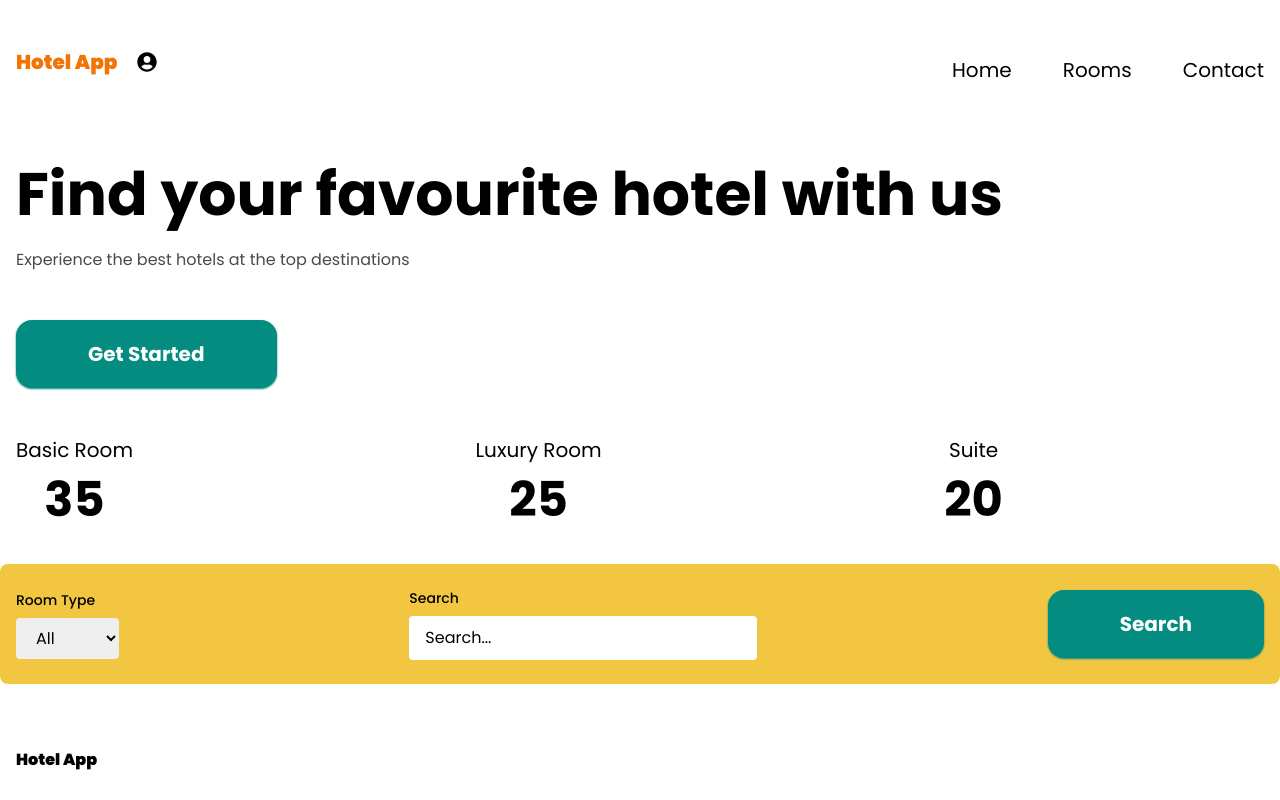
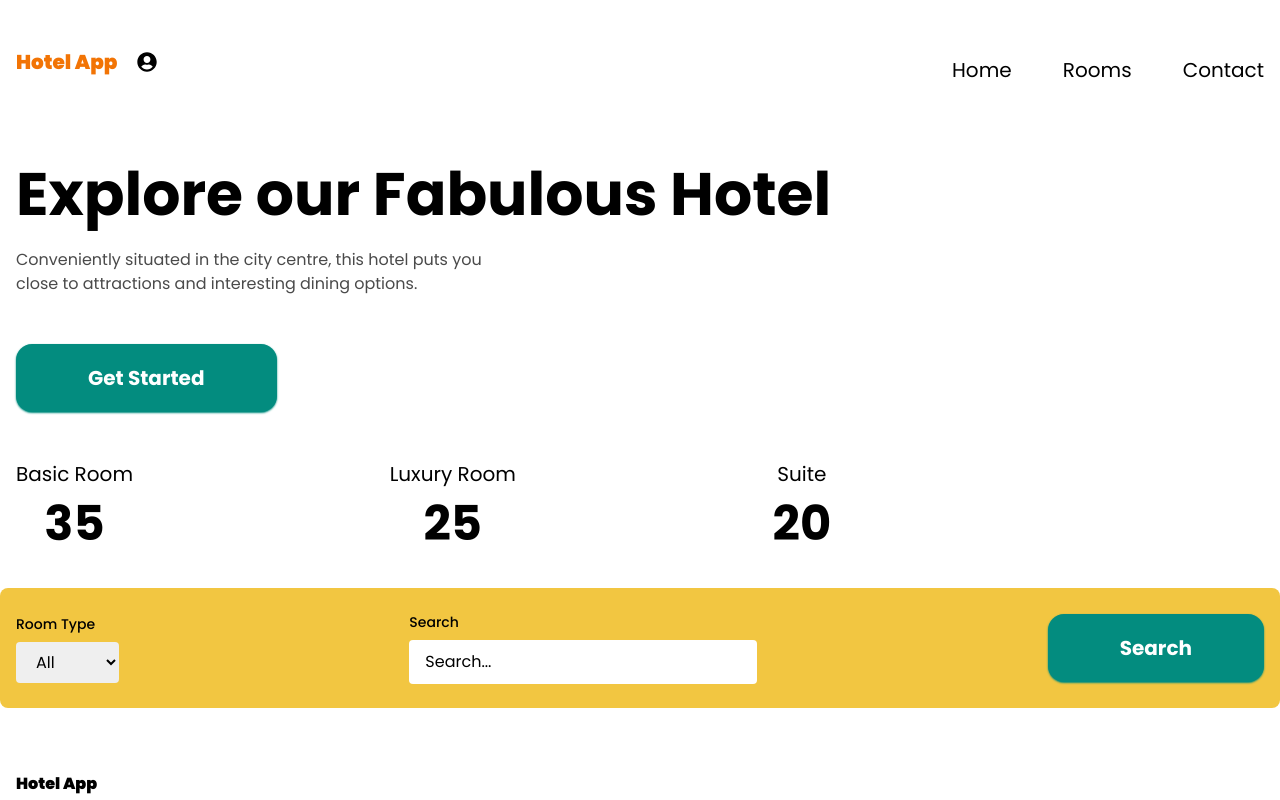
Before and after one commit to Sakhee89/hotel-booking-site, a Next.js app: page / in a window 1280 px wide. Shown: the top 800 px of the page. Built offline with nearby package versions, Linux system fonts and the light colour scheme; no server answers.

Commit message:
edit content

```diff
--- a/src/components/HeroSection/ServerComponent.tsx
+++ b/src/components/HeroSection/ServerComponent.tsx
@@ -2,9 +2,10 @@ import Image from "next/image";
 
 export const heading1 = (
   <>
-    <h1 className="font-heading mb-6">Find your favourite hotel with us</h1>
+    <h1 className="font-heading mb-6">Explore our Fabulous Hotel</h1>
     <p className="text-[#4a4a4a] mb-12 max-w-lg">
-      Experience the best hotels at the top destinations
+      Conveniently situated in the city centre, this hotel puts you close to
+      attractions and interesting dining options.
     </p>
     <button className="btn-primary">Get Started</button>
   </>
```
